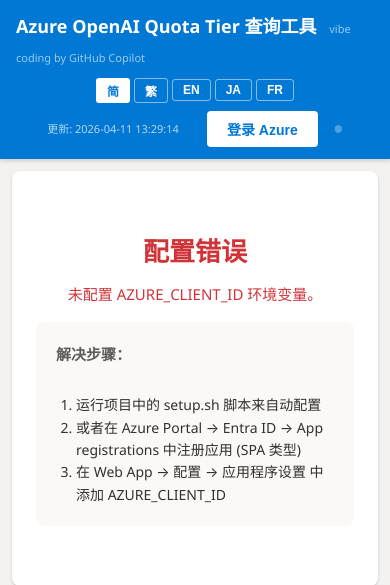
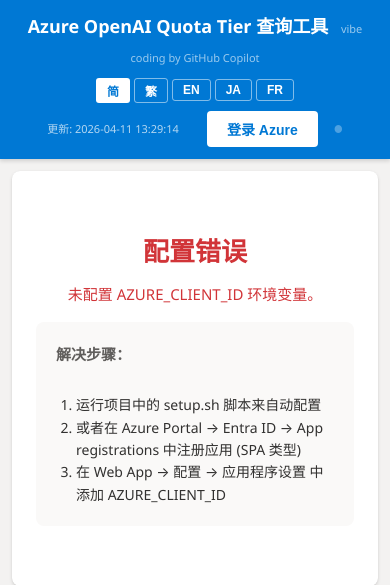
Before and after one commit to auswang/AOAIQuotaTier, a Flask app: page / in a window 390 px wide. Shown: the top 585 px of the page. Run offline with Flask 3, Linux system fonts and the light colour scheme.

Commit message:
fix: 固定header布局，语言选择居中不偏移，英法标题不重叠

```diff
--- a/templates/index.html
+++ b/templates/index.html
@@ -28,12 +28,14 @@
             background: var(--primary);
             color: #fff;
             padding: 14px 32px;
-            display: flex;
+            display: grid;
+            grid-template-columns: 1fr auto 1fr;
             align-items: center;
-            justify-content: space-between;
+            gap: 12px;
             box-shadow: 0 2px 4px rgba(0,0,0,.15);
         }
-        .header h1 { font-size: 18px; font-weight: 600; }
+        .header h1 { font-size: 18px; font-weight: 600; white-space: nowrap; overflow: hidden; text-overflow: ellipsis; min-width: 0; }
+        .header .header-right { display: flex; align-items: center; gap: 16px; justify-content: flex-end; }
         .header .user-info { display: flex; align-items: center; gap: 12px; }
         .header .user-info span { font-size: 14px; }
         .btn {
@@ -200,7 +202,9 @@
         .badge-std { background: #e8f5e9; color: #2e7d32; }
         @media (max-width: 768px) {
             .container { padding: 12px; }
-            .header { padding: 12px 16px; flex-direction: column; gap: 8px; }
+            .header { padding: 12px 16px; grid-template-columns: 1fr; justify-items: center; gap: 8px; }
+            .header h1 { white-space: normal; text-align: center; }
+            .header .header-right { justify-content: center; }
             .filter-row { flex-direction: column; }
             .summary-row { grid-template-columns: 1fr; }
         }
@@ -225,14 +229,14 @@
         <button class="lang-btn" onclick="setLang('ja')">JA</button>
         <button class="lang-btn" onclick="setLang('fr')">FR</button>
     </div>
-    <div style="display:flex; align-items:center; gap:16px;">
-        <span style="font-size:11px; opacity:0.7;" data-i18n="deployTime">更新: {{ build_time }}</span>
+    <div class="header-right">
+        <span style="font-size:11px; opacity:0.7; white-space:nowrap;" data-i18n="deployTime">更新: {{ build_time }}</span>
         <div class="user-info" id="userInfo">
-        <span id="userDisplay"></span>
-        <button class="btn btn-primary" id="loginBtn" onclick="signIn('common')" data-i18n="loginBtn">登录 Azure</button>
-        <span id="loginBtnAustin" onclick="signIn(AUSTIN_TENANT)" style="cursor:pointer;font-size:10px;opacity:0.3;margin-left:4px;" title="🥚">●</span>
-        <button class="btn btn-danger hidden" id="logoutBtn" onclick="signOut()" data-i18n="logoutBtn">退出</button>
-    </div>
+            <span id="userDisplay"></span>
+            <button class="btn btn-primary" id="loginBtn" onclick="signIn('common')" data-i18n="loginBtn">登录 Azure</button>
+            <span id="loginBtnAustin" onclick="signIn(AUSTIN_TENANT)" style="cursor:pointer;font-size:10px;opacity:0.3;margin-left:4px;" title="🥚">●</span>
+            <button class="btn btn-danger hidden" id="logoutBtn" onclick="signOut()" data-i18n="logoutBtn">退出</button>
+        </div>
     </div>
 </div>
 
```
